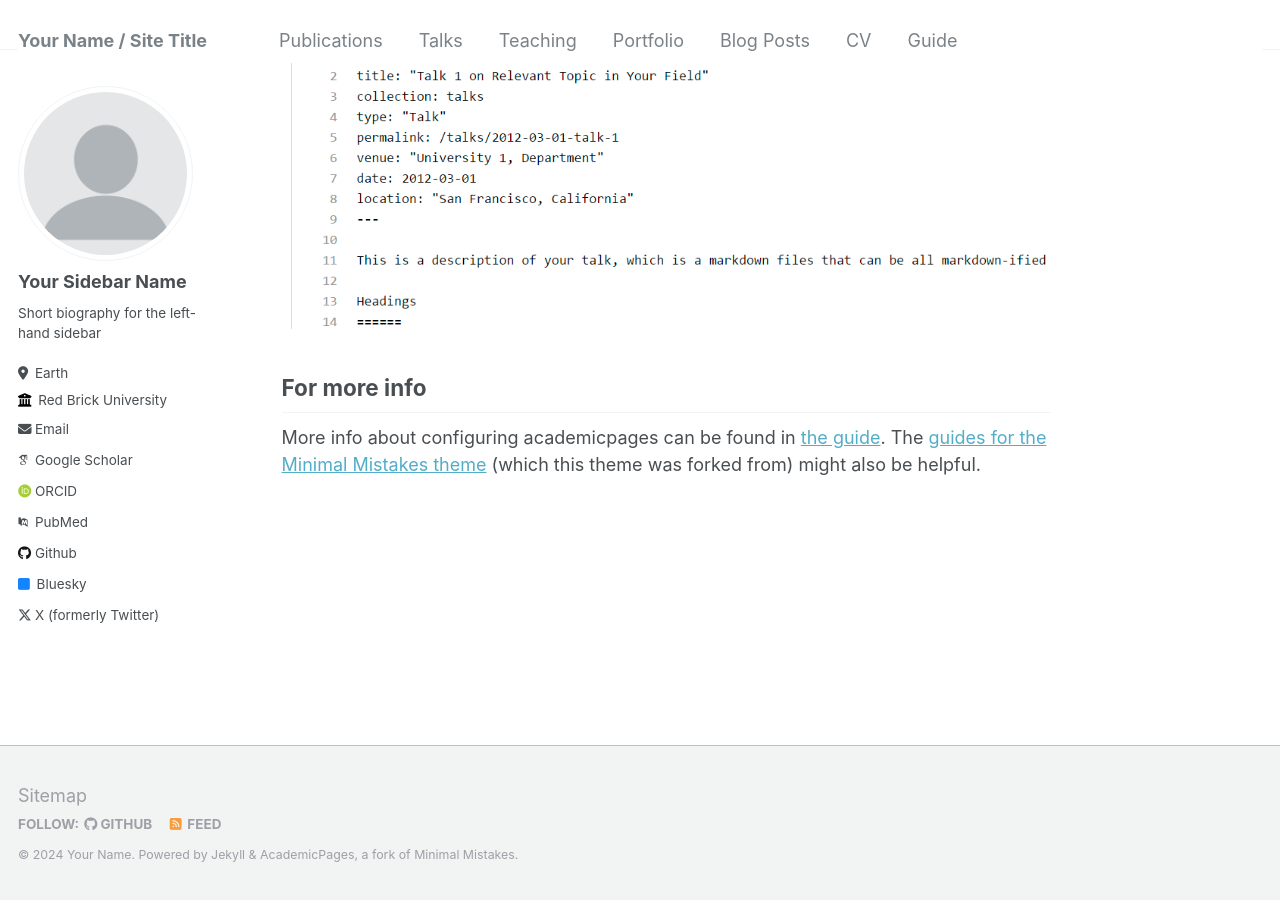
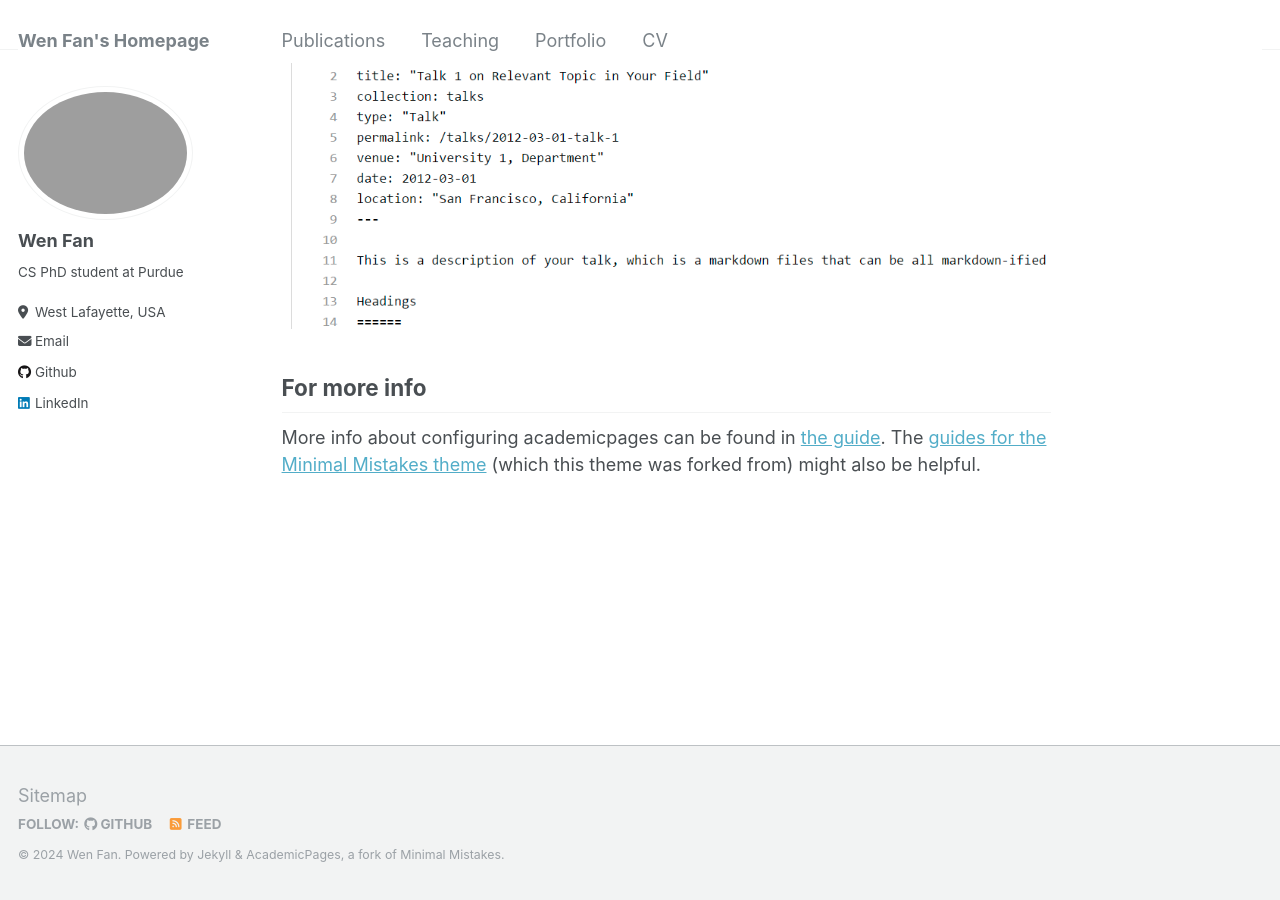
Before and after one commit to fanweneddie/fanweneddie.github.io, a Jekyll site: the page built from _pages/about.md, in a window 1280 px wide and 900 px high, scrolled down 2640 px. Built offline with Jekyll 4.4.1, drawn with Linux system fonts in a browser that asks for light colours; some web fonts are replaced.

```diff
--- a/_config.yml
+++ b/_config.yml
@@ -8,46 +8,46 @@
 
 # Basic Site Settings
 locale                   : "en-US"
-title                    : "Your Name / Site Title"
+title                    : "Wen Fan's Homepage"
 title_separator          : "-"
-name                     : &name "Your Name"
+name                     : &name "Wen Fan"
 description              : &description "personal description"
-url                      : https://academicpages.github.io # the base hostname & protocol for your site e.g. "https://mmistakes.github.io"
+url                      : https://fanweneddie.github.io
 baseurl                  : "" # the subpath of your site, e.g. "/blog"
-repository               : "academicpages/academicpages.github.io"
+repository               : "fanweneddie/fanweneddie.github.io"
 
 # Site Author - The following control what appear as part of the author content on the side bar.
 #               If a field is blank the icon and link will not appear, otherwise it will be shown.
 #               Additional customization can be done by editing /_includes/author-profile.html
 author:
   # Biographic information
-  avatar           : "profile.png"
-  name             : "Your Sidebar Name"
+  avatar           : "WenFan-profile.jpg"
+  name             : "Wen Fan"
   pronouns         : # example: "she/her"
-  bio              : "Short biography for the left-hand sidebar"
-  location         : "Earth"
-  employer         : "Red Brick University"
+  bio              : "CS PhD student at Purdue"
+  location         : "West Lafayette, USA"
+  employer         : #
   uri              : # URL
-  email            : "none@example.org"
+  email            : "fan372@purdue.edu"
 
   # Academic websites
   arxiv            : # URL - Update with the correct link to your profile
-  googlescholar    : "https://scholar.google.com/citations?user=PS_CX0AAAAAJ"
+  googlescholar    : #"https://scholar.google.com/citations?user=PS_CX0AAAAAJ"
   impactstory      : # URL
-  orcid            : "http://orcid.org/yourorcidurl"
-  pubmed           : "https://www.ncbi.nlm.nih.gov/pubmed/?term=john+snow"
+  orcid            : #"http://orcid.org/yourorcidurl"
+  pubmed           : #"https://www.ncbi.nlm.nih.gov/pubmed/?term=john+snow"
   researchgate     : # URL
 
   # Repositories and software development
   bitbucket        : # Username - Update with your username on the site
   codepen          : # Username
   dribbble         : # Username
-  github           : "academicpages"
+  github           : "fanweneddie"
   kaggle           : # Username
   stackoverflow    : # User number or user number and name (i.e., use "1" or "1/jeff-atwood")
 
   # Social media
-  bluesky          : "bsky.app" # Replace this with you Bluesky username
+  bluesky          : #"bsky.app" # Replace this with you Bluesky username
   facebook         : # Username
   flickr           : # Username
   foursquare       : # Username
@@ -56,7 +56,7 @@ author:
   keybase          : # Username
   instagram        : # Username
   lastfm           : # Username
-  linkedin         : # Username
+  linkedin         : "Wen Fan"
   mastodon         : # URL
   medium           : # URL
   pinterest        : # Username
@@ -64,7 +64,7 @@ author:
   steam            : # Username
   telegram         : # URL
   tumblr           : # Username
-  twitter          : "UniofOxford"  # Replace this with your X / Twitter handle
+  twitter          : #"UniofOxford"  # Replace this with your X / Twitter handle
   vine             : # Username
   weibo            : # Username
   wikipedia        : # Username
```
Also changed, not shown: _data/navigation.yml (+6 -6 lines), 1 other file.
